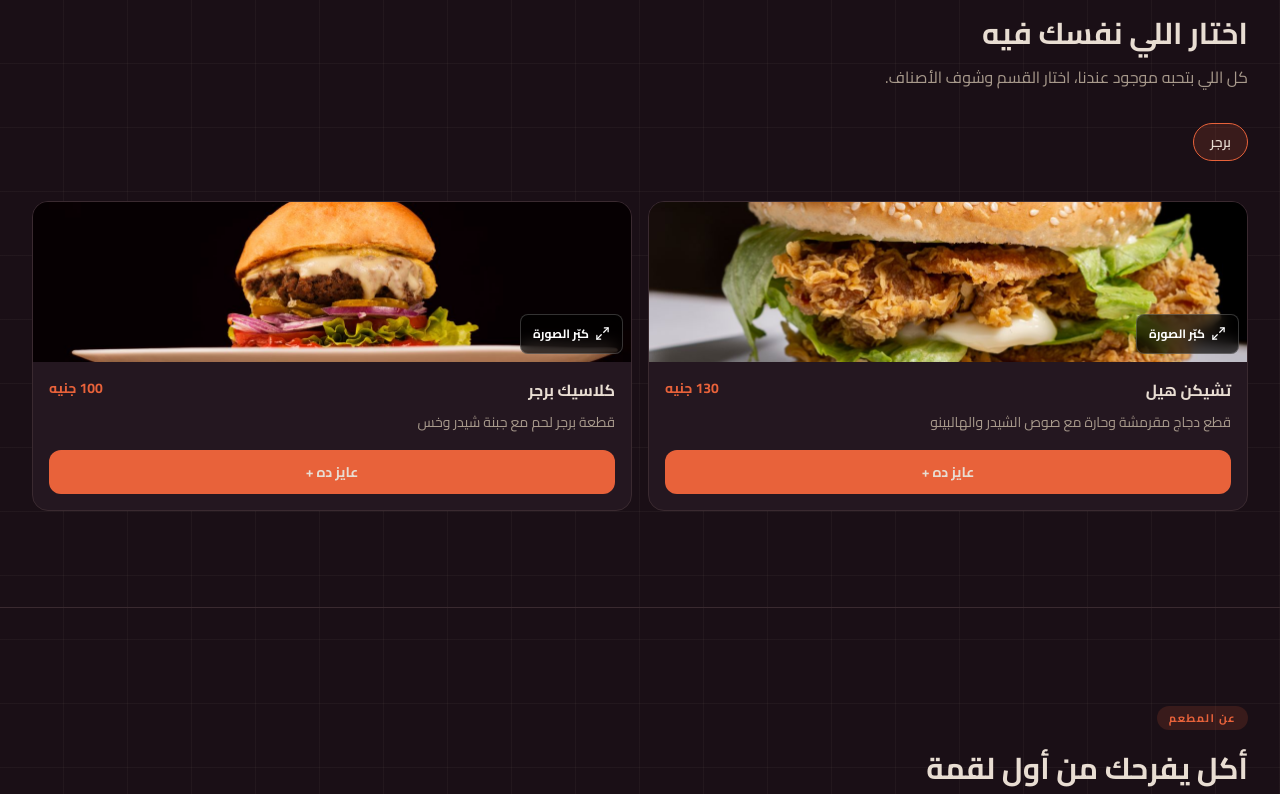
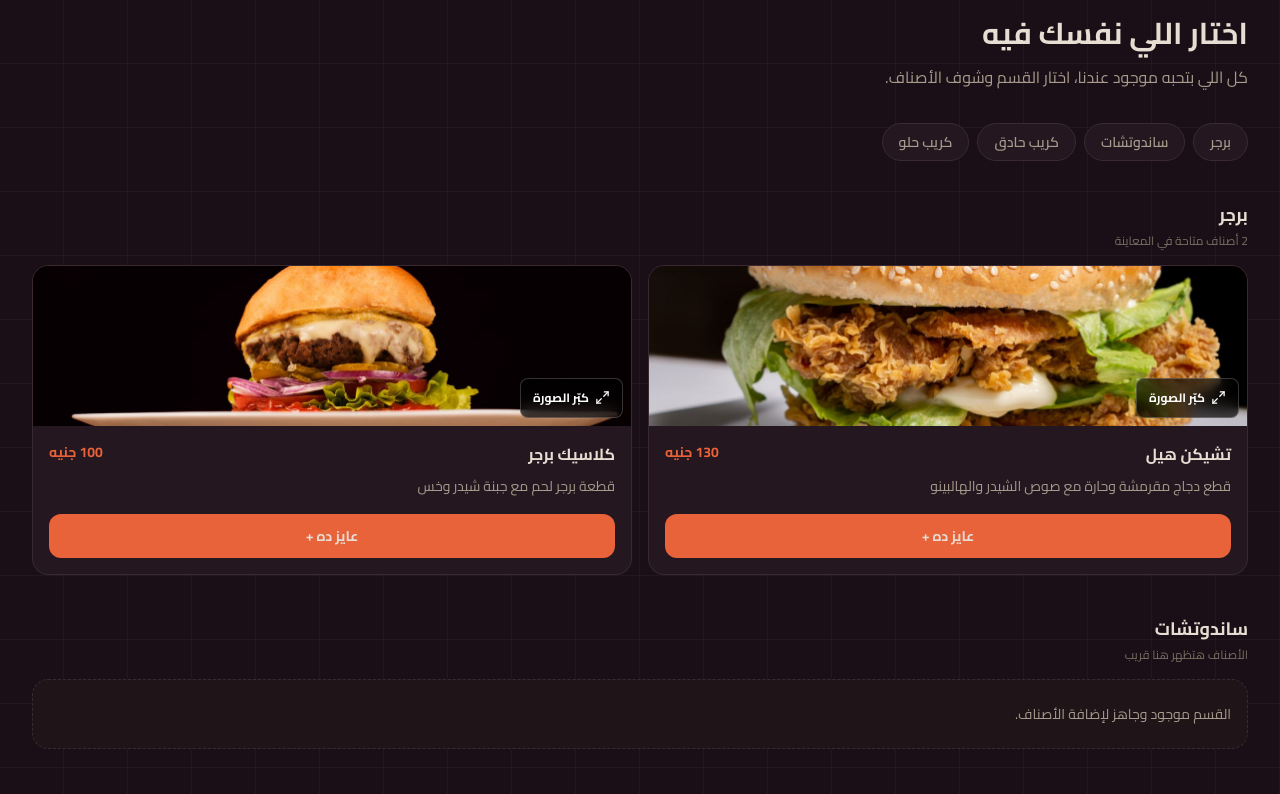
Before and after one commit to Youssef1796x/paid-project, a Next.js app: page / in a window 1280 px wide. Shown: the part 640-1434 px from the top of the page. Built offline with nearby package versions, Linux system fonts and the light colour scheme.

Commit message:
تطوير عرض المنيو وإظهار كل الأقسام

```diff
--- a/src/components/Menu.tsx
+++ b/src/components/Menu.tsx
@@ -2,13 +2,13 @@
 
 import { useState } from "react";
 import { menuCategories, menuItems } from "@/src/data/menu";
+import CartSummary from "@/src/components/CartSummary";
 import MenuItemCard from "@/src/components/MenuItemCard";
+
+const previewItemIds = new Set(["chicken-hill", "classic-burger"]);
 
 export default function Menu() {
   const [quantities, setQuantities] = useState<Record<string, number>>({});
-
-  const previewCategory = menuCategories[0];
-  const previewItems = menuItems.slice(0, 2);
 
   const updateQuantity = (itemId: string, change: number) => {
     setQuantities((current) => {
@@ -20,6 +20,8 @@ export default function Menu() {
       };
     });
   };
+
+  const previewItems = menuItems.filter((item) => previewItemIds.has(item.id));
 
   return (
     <section
@@ -40,14 +42,51 @@ export default function Menu() {
           </p>
         </div>
 
-        <div className="mt-8 flex gap-2 overflow-x-auto pb-2">
-          <span className="shrink-0 rounded-full border border-(--accent) bg-(--accent-glow) px-4 py-2 text-sm font-semibold text-(--ink)">
-            {previewCategory.name}
-          </span>
+        <nav
+          aria-label="أقسام المنيو"
+          className="mt-8 flex gap-2 overflow-x-auto pb-2"
+        >
+          {menuCategories.map((category) => (
+            <a
+              key={category.id}
+              href={`#menu-${category.id}`}
+              className="shrink-0 rounded-full border border-(--line) bg-(--surface) px-4 py-2 text-sm font-semibold text-(--ink-soft) transition-colors hover:border-(--accent) hover:text-(--ink) focus-visible:outline-2 focus-visible:outline-offset-2 focus-visible:outline-(--accent)"
+            >
+              {category.name}
+            </a>
+          ))}
+        </nav>
+
+        <div className="mt-8 space-y-10">
+          {menuCategories.map((category) => {
+            const items = category.id === "burger" ? previewItems : [];
+
+            return (
+              <section
+                key={category.id}
+                id={`menu-${category.id}`}
+                aria-labelledby={`menu-heading-${category.id}`}
+                className="scroll-mt-24"
+              >
+                <div className="flex items-end justify-between gap-4">
+                  <div>
+                    <h3
+                      id={`menu-heading-${category.id}`}
+                      className="text-lg font-bold text-(--ink)"
+                    >
+                      {category.name}
+                    </h3>
+                    <p className="mt-1 text-xs text-(--ink-muted)">
+                      {items.length > 0
+                        ? `${items.length} أصناف متاحة في المعاينة`
+                        : "الأصناف هتظهر هنا قريب"}
+                    </p>
+                  </div>
                 </div>
 
-        <div className="mt-8 grid gap-4 sm:grid-cols-2">
-          {previewItems.map((item) => (
+                {items.length > 0 ? (
+                  <div className="mt-4 grid gap-4 sm:grid-cols-2">
+                    {items.map((item) => (
                       <MenuItemCard
                         key={item.id}
                         item={item}
@@ -58,7 +97,23 @@ export default function Menu() {
                       />
                     ))}
                   </div>
+                ) : (
+                  <div className="mt-4 rounded-2xl border border-dashed border-(--line) bg-(--surface-tint) px-4 py-6 text-sm text-(--ink-soft)">
+                    القسم موجود وجاهز لإضافة الأصناف.
                   </div>
+                )}
+              </section>
+            );
+          })}
+        </div>
+      </div>
+
+      <CartSummary
+        items={menuItems}
+        quantities={quantities}
+        onDecrease={(itemId) => updateQuantity(itemId, -1)}
+        onIncrease={(itemId) => updateQuantity(itemId, 1)}
+      />
     </section>
   );
 }
```
Lines whose indentation alone changed are shown as unchanged.
